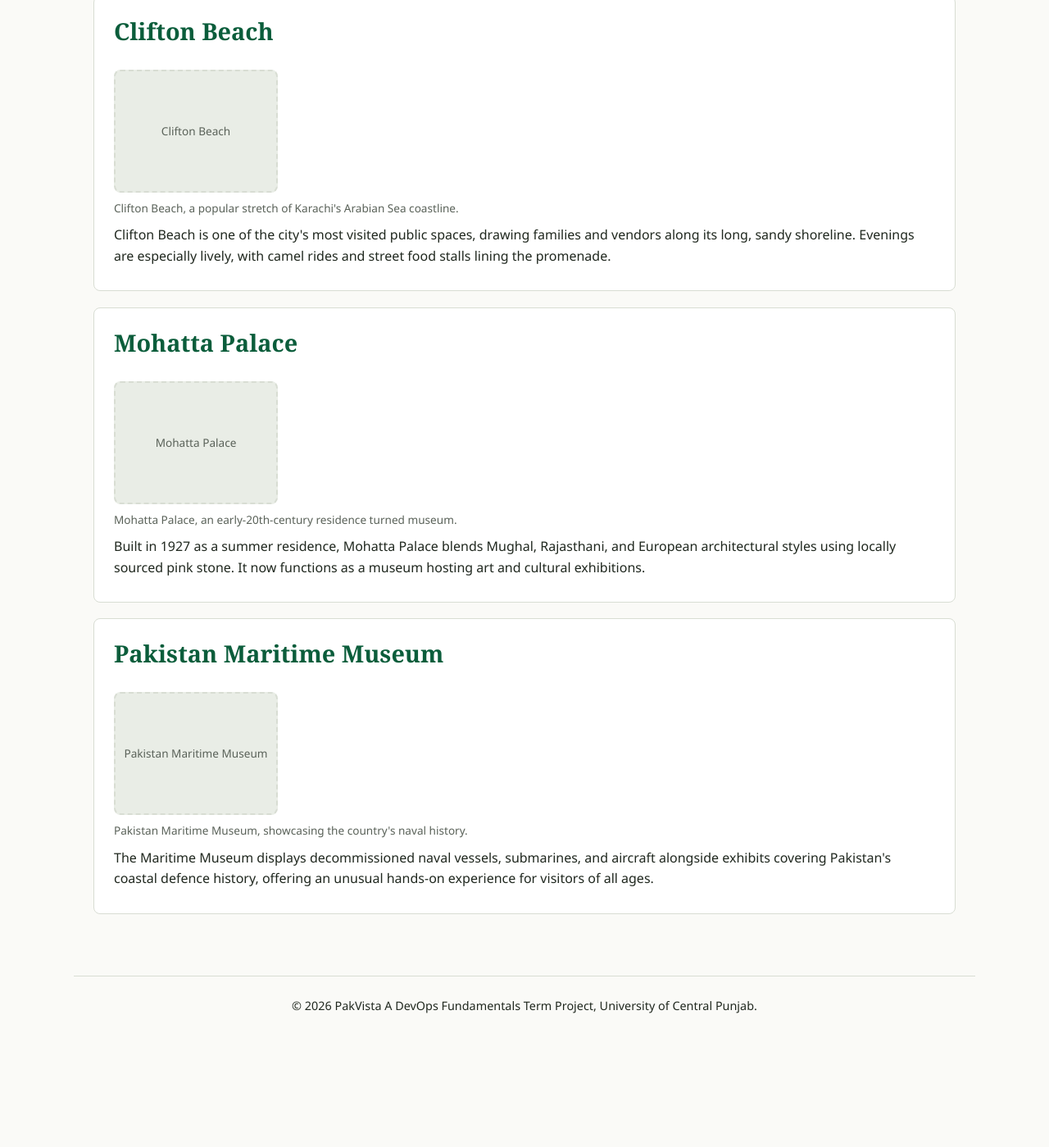
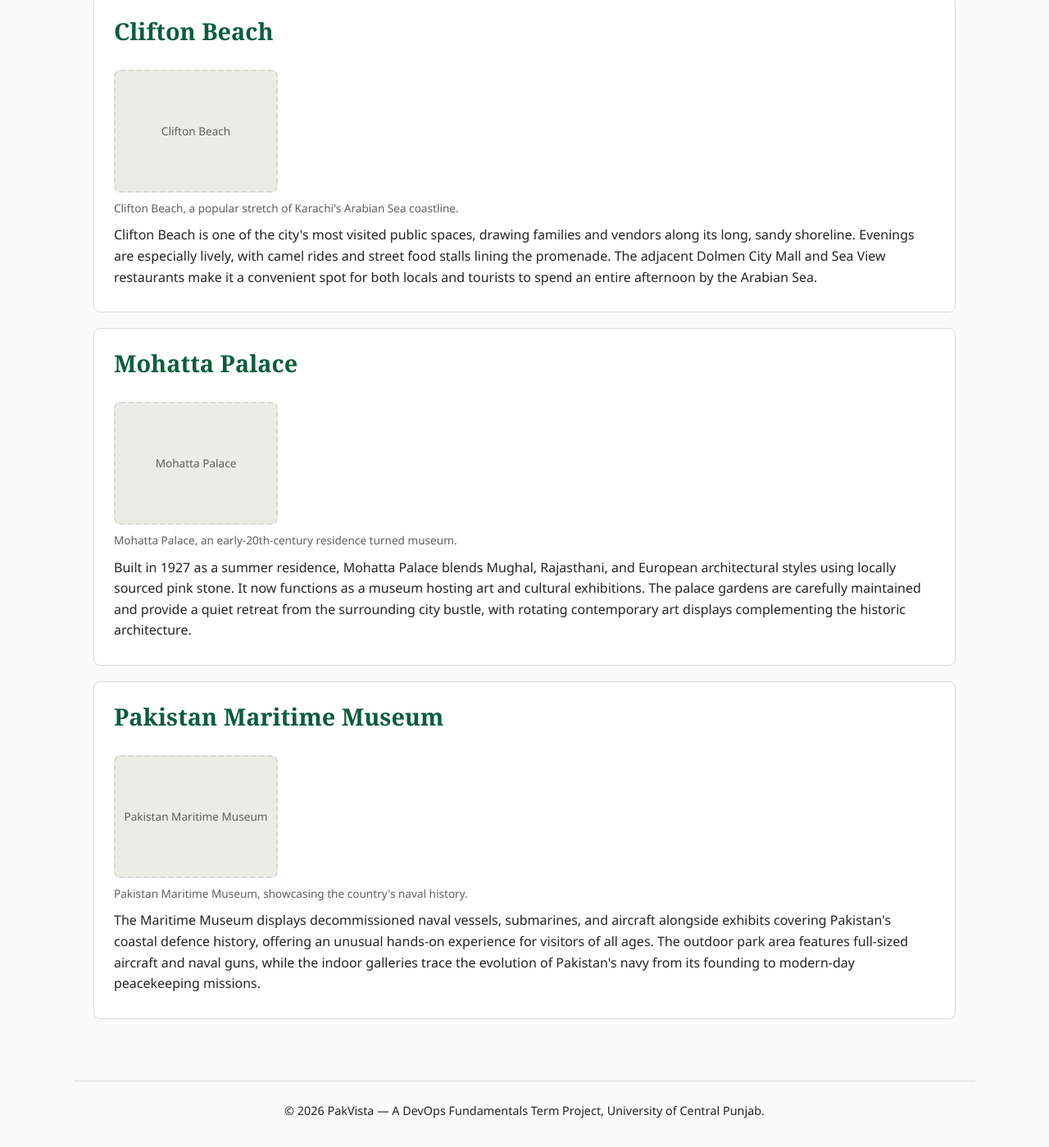
Before and after one commit to AbdullahK-codes/pakvista-cicd, a website built with Parcel: page karachi.html in a window 1280 px wide. Shown: the part 374-1773 px from the top of the page at 82% size. Before the commit the page ends 1645 px from the top, so only its background shows below. Built offline with nearby package versions, Linux system fonts and the light colour scheme.

Commit message:
Update karachi.html

```diff
--- a/karachi.html
+++ b/karachi.html
@@ -30,7 +30,7 @@
 <figcaption>Clifton Beach, a popular stretch of Karachi's Arabian Sea coastline.</figcaption>
 </figure>
 <p>
-Clifton Beach is one of the city's most visited public spaces, drawing families and vendors along its long, sandy shoreline. Evenings are especially lively, with camel rides and street food stalls lining the promenade.
+Clifton Beach is one of the city's most visited public spaces, drawing families and vendors along its long, sandy shoreline. Evenings are especially lively, with camel rides and street food stalls lining the promenade. The adjacent Dolmen City Mall and Sea View restaurants make it a convenient spot for both locals and tourists to spend an entire afternoon by the Arabian Sea.
 </p>
 </article>
 <article>
@@ -40,7 +40,7 @@ Clifton Beach is one of the city's most visited public spaces, drawing families
 <figcaption>Mohatta Palace, an early-20th-century residence turned museum.</figcaption>
 </figure>
 <p>
-Built in 1927 as a summer residence, Mohatta Palace blends Mughal, Rajasthani, and European architectural styles using locally sourced pink stone. It now functions as a museum hosting art and cultural exhibitions.
+Built in 1927 as a summer residence, Mohatta Palace blends Mughal, Rajasthani, and European architectural styles using locally sourced pink stone. It now functions as a museum hosting art and cultural exhibitions. The palace gardens are carefully maintained and provide a quiet retreat from the surrounding city bustle, with rotating contemporary art displays complementing the historic architecture.
 </p>
 </article>
 <article>
@@ -50,12 +50,12 @@ Built in 1927 as a summer residence, Mohatta Palace blends Mughal, Rajasthani, a
 <figcaption>Pakistan Maritime Museum, showcasing the country's naval history.</figcaption>
 </figure>
 <p>
-The Maritime Museum displays decommissioned naval vessels, submarines, and aircraft alongside exhibits covering Pakistan's coastal defence history, offering an unusual hands-on experience for visitors of all ages.
+The Maritime Museum displays decommissioned naval vessels, submarines, and aircraft alongside exhibits covering Pakistan's coastal defence history, offering an unusual hands-on experience for visitors of all ages. The outdoor park area features full-sized aircraft and naval guns, while the indoor galleries trace the evolution of Pakistan's navy from its founding to modern-day peacekeeping missions.
 </p>
 </article>
 </main>
 <footer>
-<p>&copy; 2026 PakVista A DevOps Fundamentals Term Project, University of Central Punjab.</p>
+<p>&copy; 2026 PakVista — A DevOps Fundamentals Term Project, University of Central Punjab.</p>
 </footer>
 </body>
 </html>
```
